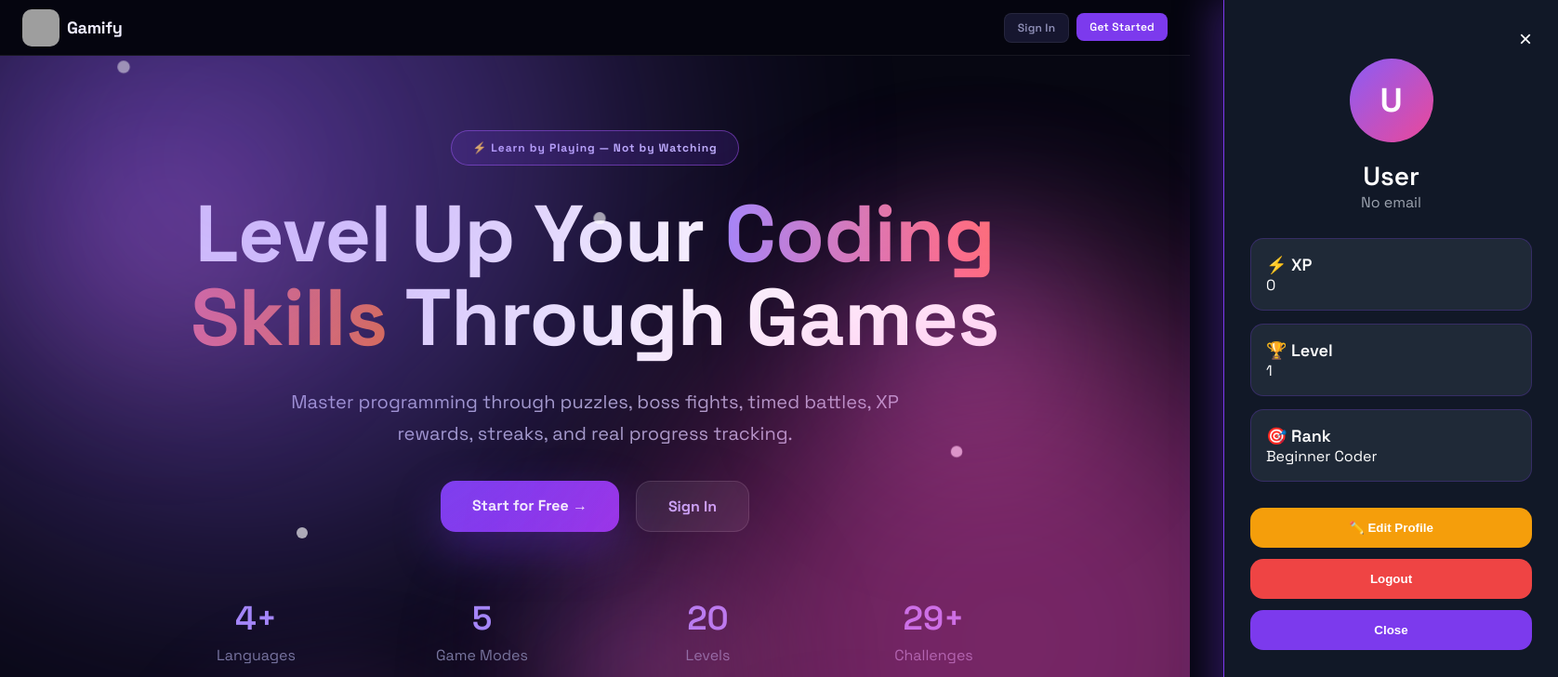
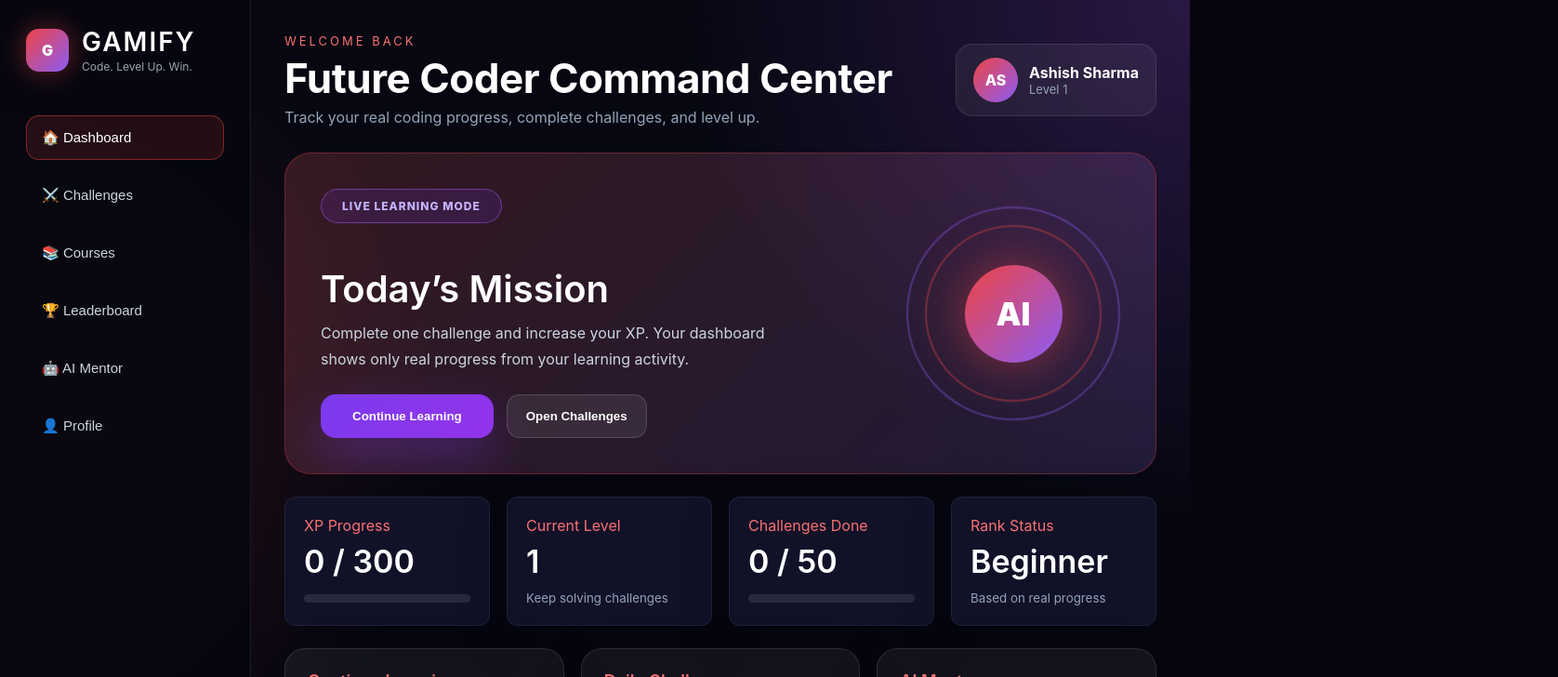
Before and after one commit to ashishsharma36058-oss/E-Learning-with-Gamification, a React (Vite) app: page / in a window 1280 px wide. Shown: the top 728 px of the page at 93% size, 1676 px wide, since content can reach past the window. Built offline with nearby package versions, Linux system fonts and the light colour scheme; grey boxes are pictures that could not be loaded.

Commit message:
Update App.jsx

```diff
--- a/src/App.jsx
+++ b/src/App.jsx
@@ -1,62 +1,20 @@
-import { useEffect } from 'react'
-import { BrowserRouter, Routes, Route, Navigate } from 'react-router-dom'
-import { Toaster } from 'react-hot-toast'
-import useStore from './store/useStore'
-import Navbar from './components/Navbar'
-import ProtectedRoute from './components/ProtectedRoute'
-import Landing from './pages/Landing'
-import Dashboard from './pages/Dashboard'
-import Play from './pages/Play'
-import GamePlay from './pages/GamePlay'
-import BossFight from "./pages/BossFight"
-import Leaderboard from './pages/Leaderboard'
-import { LoginPage, RegisterPage } from './pages/Auth'
+import { BrowserRouter, Routes, Route } from "react-router-dom";
+
+import Dashboard from "./pages/Dashboard";
+import GamePlay from "./pages/GamePlay";
+import Leaderboard from "./pages/Leaderboard";
+import Play from "./pages/Play";
 
 export default function App() {
-  const { fetchMe, isLoggedIn } = useStore()
-
-  useEffect(() => {
-    if (localStorage.getItem('g_access')) fetchMe()
-  }, [])
-
   return (
     <BrowserRouter>
-      <Toaster
-        position="top-right"
-        toastOptions={{
-          style: {
-            background: 'var(--bg-3)',
-            color: 'var(--text-1)',
-            border: '1px solid var(--border-bright)',
-            fontFamily: "'Space Grotesk', sans-serif",
-            fontSize: 13,
-            borderRadius: 10,
-          },
-          success: { iconTheme: { primary: '#10b981', secondary: '#052e16' } },
-          error:   { iconTheme: { primary: '#ef4444', secondary: '#1a0505' } },
-        }}
-      />
       <Routes>
-        {/* Auth — no navbar */}
-        <Route path="/login"    element={isLoggedIn ? <Navigate to="/dashboard" /> : <LoginPage />} />
-        <Route path="/register" element={isLoggedIn ? <Navigate to="/dashboard" /> : <RegisterPage />} />
-        <Route path="/boss-fight" element={<BossFight />} />
-
-        {/* Main app — with navbar */}
-        <Route path="/*" element={
-          <>
-            <Navbar />
-            <Routes>
-              <Route path="/"            element={isLoggedIn ? <Navigate to="/dashboard" /> : <Landing />} />
-              <Route path="/dashboard"   element={<ProtectedRoute><Dashboard /></ProtectedRoute>} />
-              <Route path="/play"        element={<ProtectedRoute><Play /></ProtectedRoute>} />
-              <Route path="/play/:id"    element={<ProtectedRoute><GamePlay /></ProtectedRoute>} />
-              <Route path="/leaderboard" element={<ProtectedRoute><Leaderboard /></ProtectedRoute>} />
-              <Route path="*"            element={<Navigate to="/" />} />
-            </Routes>
-          </>
-        } />
+        <Route path="/" element={<Dashboard />} />
+        <Route path="/dashboard" element={<Dashboard />} />
+        <Route path="/play" element={<Play />} />
+        <Route path="/game" element={<GamePlay />} />
+        <Route path="/rankings" element={<Leaderboard />} />
       </Routes>
     </BrowserRouter>
-  )
+  );
 }
```
